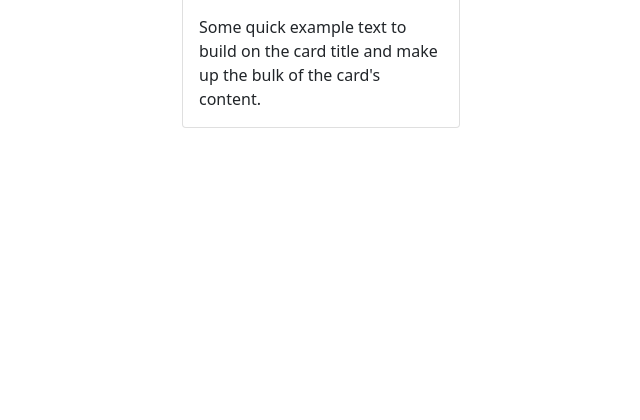
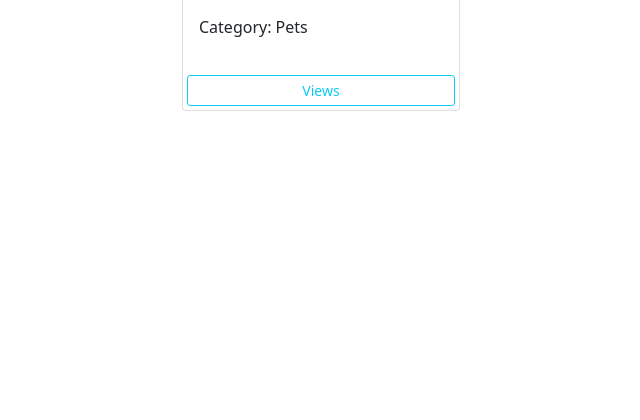
Before and after one commit to Kahumbi/galery, a Django app: page / in a window 1280 px wide. Shown: the part 300-720 px from the top of the page, without its empty margins (168-808 px from the left). Run offline with Django 4.2, Linux system fonts and the light colour scheme.

```diff
--- a/pictures/templates/pictures/gallery.html
+++ b/pictures/templates/pictures/gallery.html
@@ -36,9 +36,11 @@
                    <div class="col-md-4">
                     <div class="card">
                         <img class="image-thumbnail" src="https://images.unsplash.com/photo-1494976388531-d1058494cdd8?ixlib=rb-1.2.1&ixid=MnwxMjA3fDB8MHxzZWFyY2h8Mnx8Y2Fyc3xlbnwwfHwwfHw%3D&w=1000&q=80" alt="car image">
+
                         <div class="card-body">
-                          <p class="card-text">Some quick example text to build on the card title and make up the bulk of the card's content.</p>
+                          <p>Category: Pets</p>
                         </div>
+                        <a class="btn btn-outline-info btn-sm m-1" >Views</a>
                     </div>
                    </div>
                 </div>
```
